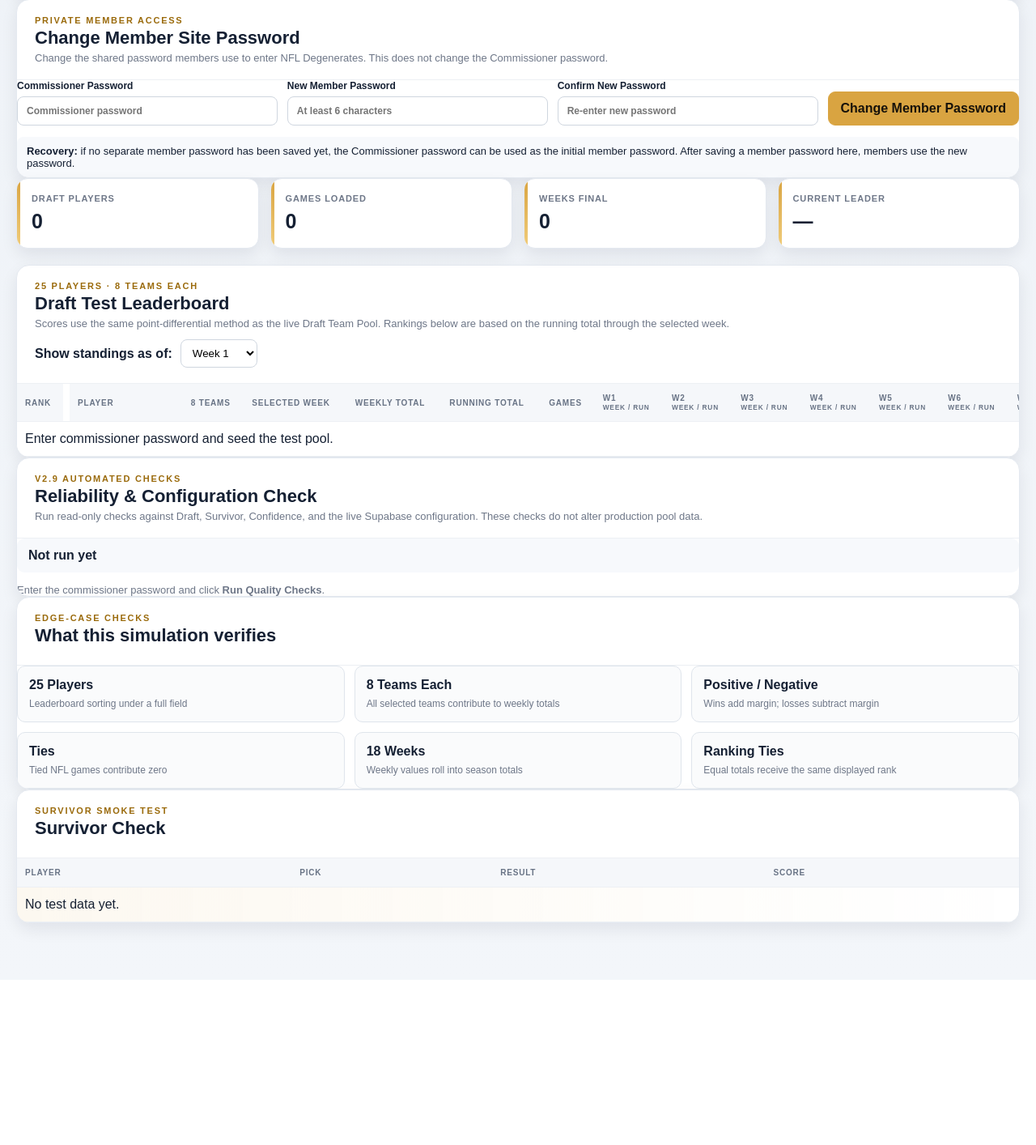
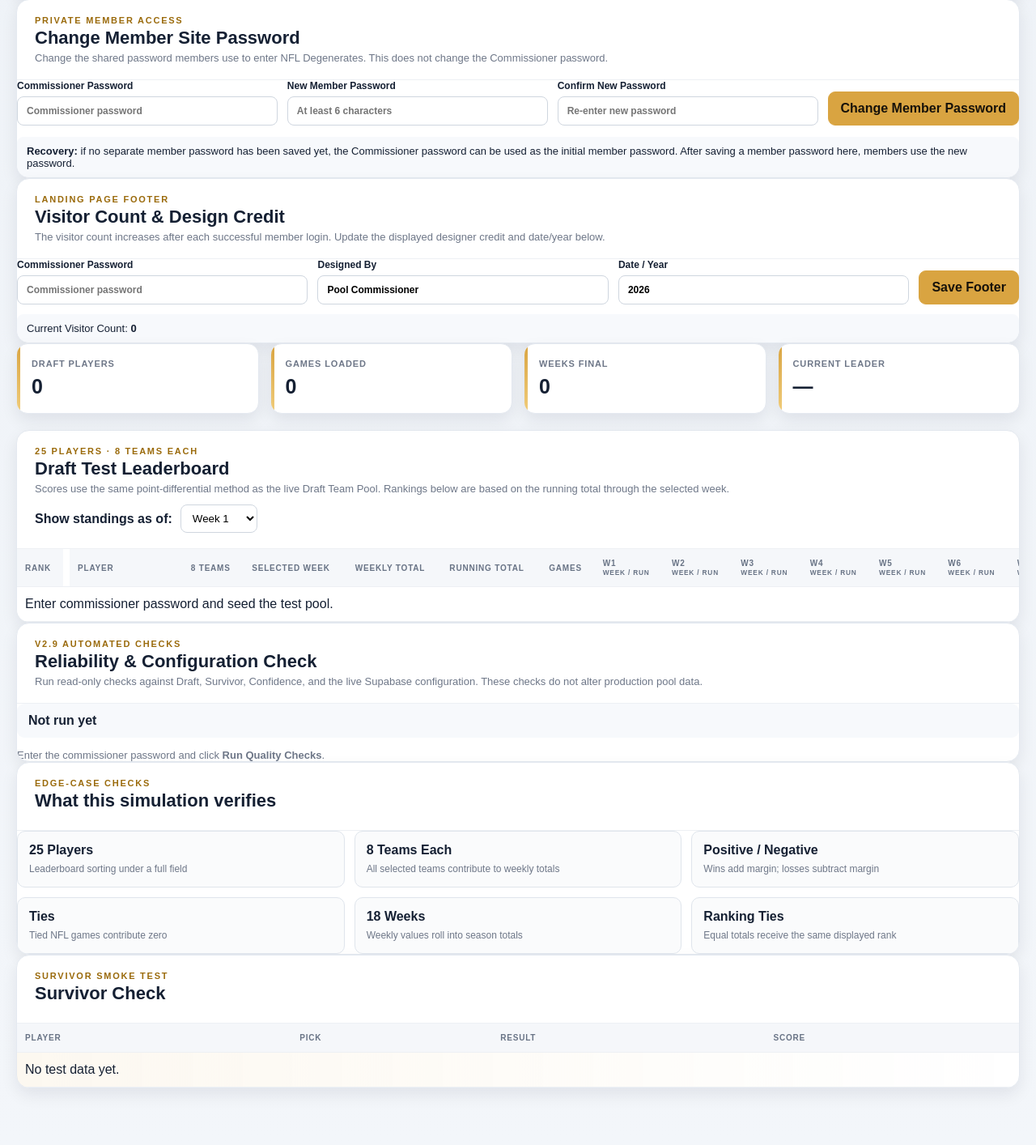
Before and after one commit to fsmalley/NFL-Degenerates-pool, a Flask app: page /test-lab in a window 1280 px wide. Shown: the part 506-1920 px from the top of the page at 81% size. Before the commit the page ends 1709 px from the top, so only its background shows below. Run offline with Flask 3, Linux system fonts and the light colour scheme; the visitor is signed in with stand-in values (Sample User, id 1).

Commit message:
Add files via upload
Add site visit count and credit.

```diff
--- a/app.py
+++ b/app.py
@@ -856,6 +856,51 @@ def get_member_password_hash():
     return ""
 
 
+
+def get_site_setting(key, default=""):
+    try:
+        rows = sb_get(
+            "site_settings",
+            {"select":"setting_value","setting_key":f"eq.{key}","limit":"1"}
+        )
+        if rows:
+            return str(rows[0].get("setting_value") or default)
+    except Exception as e:
+        print(f"SITE SETTING READ WARNING [{key}]: {type(e).__name__}: {e}", flush=True)
+    return str(default)
+
+
+def site_branding():
+    designer = get_site_setting("designer_name", "Pool Commissioner")
+    site_date = get_site_setting("site_date", str(SEASON))
+    raw_count = get_site_setting("visitor_count", "0")
+    try:
+        visitor_count = max(0, int(raw_count))
+    except Exception:
+        visitor_count = 0
+    return {
+        "designer_name": designer,
+        "site_date": site_date,
+        "visitor_count": visitor_count
+    }
+
+
+def increment_visitor_count():
+    """Count successful member logins, not page refreshes."""
+    branding = site_branding()
+    new_count = int(branding["visitor_count"]) + 1
+    sb_upsert(
+        "site_settings",
+        [{
+            "setting_key":"visitor_count",
+            "setting_value":str(new_count),
+            "updated_at":dt.datetime.now(dt.timezone.utc).isoformat()
+        }],
+        "setting_key"
+    )
+    return new_count
+
+
 def verify_member_password(password):
     stored = get_member_password_hash()
     if stored:
@@ -894,6 +939,10 @@ def member_login():
     if request.method == "POST":
         password = str(request.form.get("password") or "")
         if verify_member_password(password):
+            try:
+                increment_visitor_count()
+            except Exception as e:
+                print(f"VISITOR COUNT WARNING: {type(e).__name__}: {e}", flush=True)
             session.clear()
             session["member_authenticated"] = True
             session.permanent = True
@@ -903,11 +952,15 @@ def member_login():
             return redirect(url_for("index"))
         error = "Incorrect member password."
 
+    branding = site_branding()
     return render_template(
         "login.html",
         season=SEASON,
         error=error,
-        next_path=str(request.args.get("next") or "")
+        next_path=str(request.args.get("next") or ""),
+        designer_name=branding["designer_name"],
+        site_date=branding["site_date"],
+        visitor_count=branding["visitor_count"]
     )
 
 
@@ -941,6 +994,44 @@ def api_admin_site_password():
     return jsonify({
         "ok":True,
         "message":"Member site password updated successfully. Existing signed-in members will remain signed in until they log out or their session expires."
+    })
+
+
+
+@app.route("/api/admin/site-branding", methods=["GET","POST"])
+def api_admin_site_branding():
+    if request.method == "GET":
+        return jsonify({"ok":True, **site_branding()})
+
+    payload = request.get_json(silent=True) or {}
+    if not ADMIN_PASSWORD or payload.get("admin_password", "") != ADMIN_PASSWORD:
+        return jsonify({"ok":False,"error":"Incorrect commissioner password."}), 403
+
+    designer_name = str(payload.get("designer_name") or "").strip()
+    site_date = str(payload.get("site_date") or "").strip()
+
+    if not designer_name:
+        return jsonify({"ok":False,"error":"Enter the designer name or credit."}), 400
+    if len(designer_name) > 80:
+        return jsonify({"ok":False,"error":"Designer credit is too long."}), 400
+    if not site_date:
+        return jsonify({"ok":False,"error":"Enter the date or year to display."}), 400
+    if len(site_date) > 40:
+        return jsonify({"ok":False,"error":"Displayed date is too long."}), 400
+
+    now = dt.datetime.now(dt.timezone.utc).isoformat()
+    sb_upsert(
+        "site_settings",
+        [
+            {"setting_key":"designer_name","setting_value":designer_name,"updated_at":now},
+            {"setting_key":"site_date","setting_value":site_date,"updated_at":now}
+        ],
+        "setting_key"
+    )
+    return jsonify({
+        "ok":True,
+        "message":"Landing-page footer updated.",
+        **site_branding()
     })
 
 
--- a/static/style.css
+++ b/static/style.css
@@ -489,3 +489,32 @@ tbody tr:first-child .rank-badge{background:var(--accent-soft);border-color:#e7c
 @media(max-width:600px){
   .member-login-card h1{left:-4px;width:calc(100% + 4px)}
 }
+
+
+/* V2.10.2 Landing footer */
+.login-meta{
+  margin-top:20px;
+  padding-top:14px;
+  border-top:1px solid rgba(255,255,255,.13);
+  display:flex;
+  justify-content:center;
+  align-items:center;
+  gap:10px 16px;
+  flex-wrap:wrap;
+  color:#9eabb6;
+  font-size:11px;
+  line-height:1.35
+}
+.login-meta span{white-space:nowrap}
+.login-meta strong{color:#c8d0d7;font-weight:800}
+.site-branding-preview{
+  margin-top:12px;
+  padding:10px 12px;
+  border-radius:8px;
+  background:#f7f9fc;
+  font-size:13px
+}
+@media(max-width:600px){
+  .login-meta{gap:6px 12px}
+  .login-meta span{white-space:normal}
+}
--- a/templates/login.html
+++ b/templates/login.html
@@ -35,6 +35,12 @@
       </form>
 
       <p class="login-help">Contact the pool commissioner if you need the current member password.</p>
+
+      <div class="login-meta">
+        <span><strong>Visitor Count:</strong> {{visitor_count}}</span>
+        <span><strong>Designed by:</strong> {{designer_name}}</span>
+        <span><strong>{{site_date}}</strong></span>
+      </div>
     </section>
   </main>
 </body>
--- a/templates/test_lab.html
+++ b/templates/test_lab.html
@@ -95,6 +95,26 @@
   </div>
   <div id="sitePasswordMsg"></div>
   <p class="instruction-note"><strong>Recovery:</strong> if no separate member password has been saved yet, the Commissioner password can be used as the initial member password. After saving a member password here, members use the new password.</p>
+</section>
+
+<section class="card landing-branding-admin">
+  <div class="section-head">
+    <div>
+      <div class="eyebrow dark-eyebrow">LANDING PAGE FOOTER</div>
+      <h2>Visitor Count & Design Credit</h2>
+      <p>The visitor count increases after each successful member login. Update the displayed designer credit and date/year below.</p>
+    </div>
+  </div>
+  <div class="member-password-grid">
+    <label><span>Commissioner Password</span><input id="brandingAdminPassword" type="password" autocomplete="current-password" placeholder="Commissioner password"></label>
+    <label><span>Designed By</span><input id="designerName" type="text" maxlength="80" placeholder="Name or credit"></label>
+    <label><span>Date / Year</span><input id="siteDate" type="text" maxlength="40" placeholder="Example: 2026"></label>
+    <button class="primary" type="button" onclick="saveLandingBranding()">Save Footer</button>
+  </div>
+  <div class="site-branding-preview">
+    <span>Current Visitor Count: <strong id="brandingVisitorCount">—</strong></span>
+  </div>
+  <div id="brandingMsg"></div>
 </section>
 
 <section class="summary-grid">
@@ -200,6 +220,46 @@ async function changeMemberPassword(){
     msg.textContent=e.message;
   }
 }
+
+async function loadLandingBranding(){
+  try{
+    const r=await fetch("/api/admin/site-branding");
+    const d=await r.json();
+    if(!r.ok) throw new Error(d.error||"Could not load landing-page footer settings.");
+    document.getElementById("designerName").value=d.designer_name||"";
+    document.getElementById("siteDate").value=d.site_date||"";
+    document.getElementById("brandingVisitorCount").textContent=d.visitor_count??0;
+  }catch(e){
+    const msg=document.getElementById("brandingMsg");
+    msg.className="test-msg error";
+    msg.textContent=e.message;
+  }
+}
+async function saveLandingBranding(){
+  const admin_password=document.getElementById("brandingAdminPassword").value;
+  const designer_name=document.getElementById("designerName").value.trim();
+  const site_date=document.getElementById("siteDate").value.trim();
+  const msg=document.getElementById("brandingMsg");
+  msg.className="test-msg";
+  msg.textContent="Saving footer…";
+  try{
+    const r=await fetch("/api/admin/site-branding",{
+      method:"POST",
+      headers:{"Content-Type":"application/json"},
+      body:JSON.stringify({admin_password,designer_name,site_date})
+    });
+    const d=await r.json();
+    if(!r.ok) throw new Error(d.error||"Could not save landing-page footer.");
+    msg.className="test-msg ok";
+    msg.textContent="✓ "+d.message;
+    document.getElementById("brandingVisitorCount").textContent=d.visitor_count??0;
+  }catch(e){
+    msg.className="test-msg error";
+    msg.textContent=e.message;
+  }
+}
+loadLandingBranding();
+
 function esc(v){return String(v??"").replaceAll("&","&amp;").replaceAll("<","&lt;").replaceAll(">","&gt;");}
 function password(){return document.getElementById("password").value;}
 function showMsg(text,ok=true){
```
Also changed, not shown: V2_10_2_FOOTER_NOTES.md (added, +8 -0 lines), README.md.
